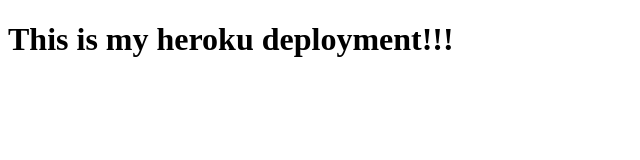
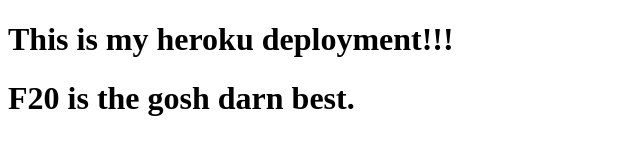
Before and after one commit to JacobDiamond286/Deployment-Demo, a website: page index.html in a window 1280 px wide. Shown: the whole page, without its empty margins (0-640 px from the left). Drawn offline with Linux system fonts and the light colour scheme.

Commit message:
F20 the best

```diff
--- a/index.html
+++ b/index.html
@@ -8,5 +8,6 @@
 </head>
 <body>
   <h1>This is my heroku deployment!!!</h1>
+  <h1>F20 is the gosh darn best.</h1>
 </body>
 </html>
```
